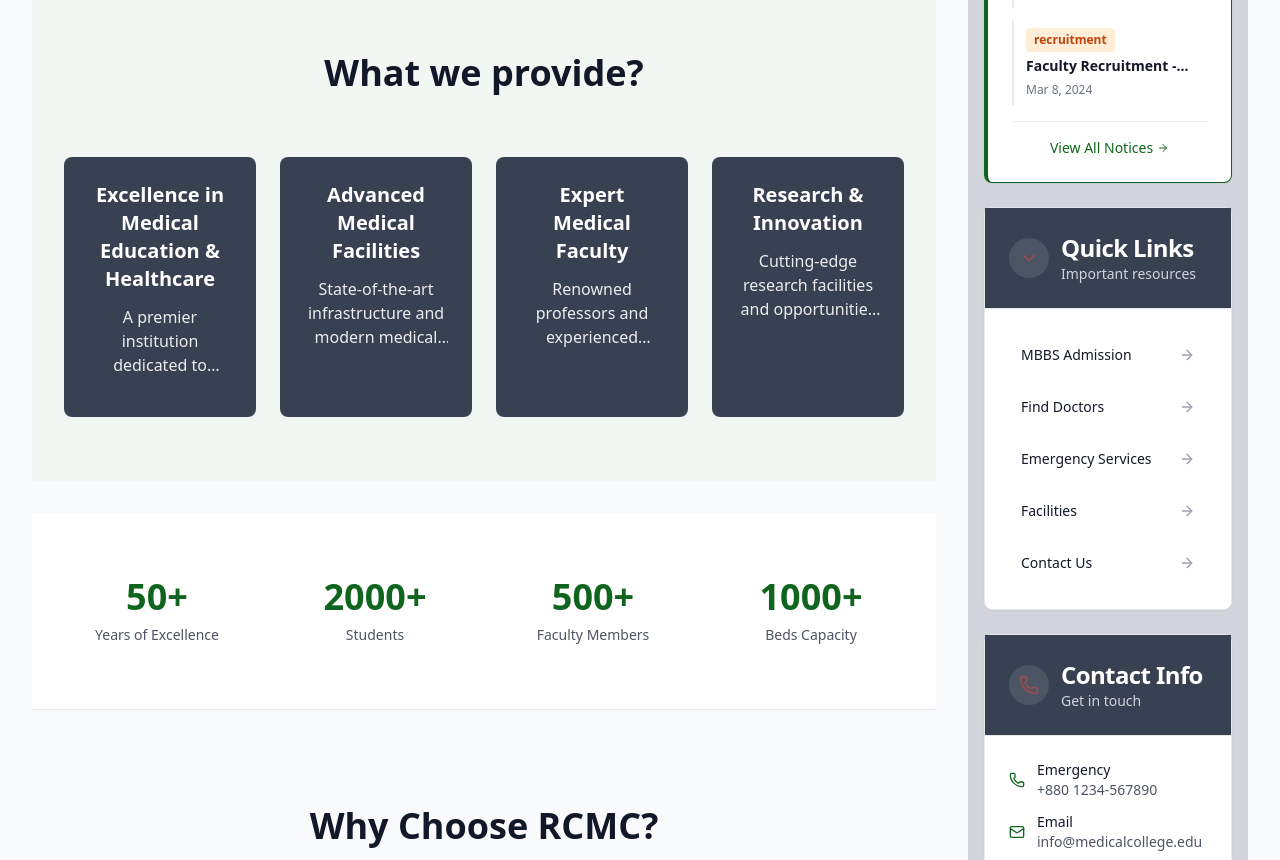
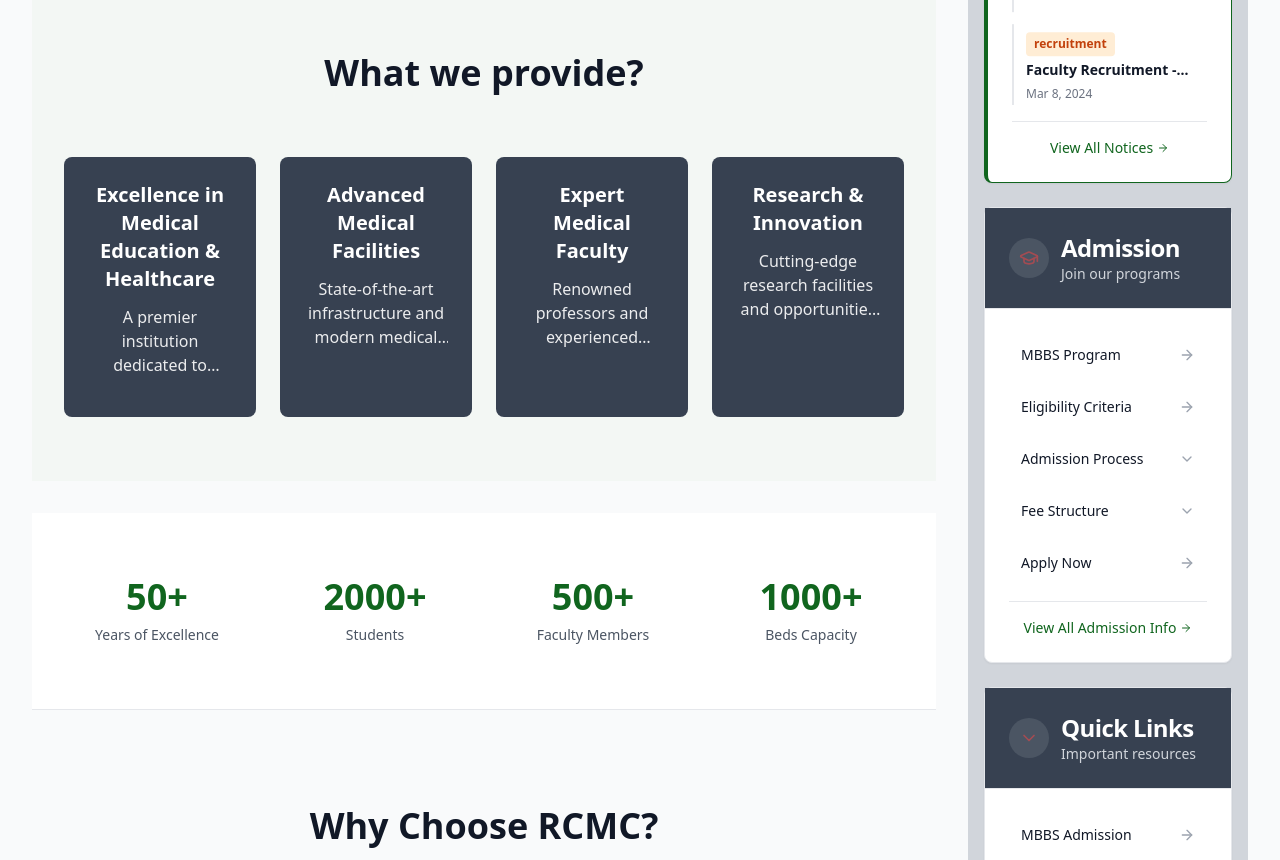
Before and after one commit to mkError420/Medical_college, a Next.js app: page / in a window 1280 px wide. Shown: the part 1940-2800 px from the top of the page. Built offline with nearby package versions, Linux system fonts and the light colour scheme.

Commit message:
widget design

```diff
--- a/src/app/page.tsx
+++ b/src/app/page.tsx
@@ -42,8 +42,27 @@ export default function Home() {
   const [currentSlide, setCurrentSlide] = useState(0)
   const [selectedMessage, setSelectedMessage] = useState<any>(null)
   const [mapZoom, setMapZoom] = useState(15)
+  const [isAdmissionDropdownOpen, setIsAdmissionDropdownOpen] = useState(false)
+  const [isFeeDropdownOpen, setIsFeeDropdownOpen] = useState(false)
 
   const messageData = [
+    {
+      id: 'chairman',
+      name: 'Prof. Dr. M. A. Karim',
+      position: 'Chairman',
+      image: 'https://images.unsplash.com/photo-1472099645785-5658abf4ff4e?w=100&h=100&fit=crop&crop=face&auto=format',
+      title: 'Chairman Message',
+      description: 'From the Chairman\'s Office',
+      content: `It is my privilege to lead this prestigious institution. Our commitment to academic excellence and healthcare innovation has positioned us as a leader in medical education.
+
+We strive to create an environment where students can flourish, research can thrive, and patients receive the highest quality care.
+
+Our vision is to be recognized globally as a center of excellence in medical education, research, and healthcare delivery. We are dedicated to fostering a culture of continuous improvement and innovation.
+
+Excellence in education, compassion in care.`,
+      quote: "Excellence in education, compassion in care.",
+      link: '/administration/ministry/management-committee'
+    },
     {
       id: 'md',
       name: 'Dr. A. H. M. Kamal',
@@ -59,23 +78,6 @@ Our mission is to nurture future healthcare professionals who will serve humanit
 
 Together, we heal, teach, and innovate for a healthier tomorrow.`,
       quote: "Together, we heal, teach, and innovate for a healthier tomorrow.",
-      link: '/administration/ministry/management-committee'
-    },
-    {
-      id: 'chairman',
-      name: 'Prof. Dr. M. A. Karim',
-      position: 'Chairman',
-      image: 'https://images.unsplash.com/photo-1472099645785-5658abf4ff4e?w=100&h=100&fit=crop&crop=face&auto=format',
-      title: 'Chairman Message',
-      description: 'From the Chairman\'s Office',
-      content: `It is my privilege to lead this prestigious institution. Our commitment to academic excellence and healthcare innovation has positioned us as a leader in medical education.
-
-We strive to create an environment where students can flourish, research can thrive, and patients receive the highest quality care.
-
-Our vision is to be recognized globally as a center of excellence in medical education, research, and healthcare delivery. We are dedicated to fostering a culture of continuous improvement and innovation.
-
-Excellence in education, compassion in care.`,
-      quote: "Excellence in education, compassion in care.",
       link: '/administration/ministry/management-committee'
     },
     {
@@ -457,108 +459,80 @@ Nurturing tomorrow's healthcare leaders today.`,
                   </p>
                 </div>
 
-                <div className="grid grid-cols-1 sm:grid-cols-2 lg:grid-cols-3 xl:grid-cols-3 2xl:grid-cols-4 gap-4 sm:gap-6 lg:gap-8">
-                  <Card className="hover:shadow-lg transition-shadow">
-                    <CardHeader>
-                      <div className="w-10 h-10 sm:w-12 sm:h-12 lg:w-16 lg:h-16 bg-primary/10 rounded-lg flex items-center justify-center mb-3 sm:mb-4">
-                        <GraduationCap className="h-5 w-5 sm:h-6 sm:w-6 lg:h-7 lg:w-7 text-primary" />
+                <div className="max-w-4xl mx-auto">
+                  <div className="space-y-8">
+                    <div className="flex items-start gap-6">
+                      <div className="w-12 h-12 bg-primary/10 rounded-lg flex items-center justify-center flex-shrink-0">
+                        <GraduationCap className="h-6 w-6 text-primary" />
                       </div>
-                      <CardTitle>Quality Education</CardTitle>
-                      <CardDescription>
+                      <div className="flex-1">
+                        <h3 className="text-xl font-semibold text-gray-900 mb-2">Quality Education</h3>
+                        <p className="text-gray-600 leading-relaxed">
                           Comprehensive MBBS program with modern curriculum and experienced faculty members dedicated to student success.
-                      </CardDescription>
-                    </CardHeader>
-                    <CardContent>
-                      <Link href="/admission/local" className="text-primary hover:text-primary-dark font-medium flex items-center">
-                        Learn more <ArrowRight className="ml-2 h-3 w-3 sm:h-4 sm:w-4" />
-                      </Link>
-                    </CardContent>
-                  </Card>
+                        </p>
+                      </div>
+                    </div>
 
-                  <Card className="hover:shadow-lg transition-shadow">
-                    <CardHeader>
-                      <div className="w-10 h-10 sm:w-12 sm:h-12 lg:w-16 lg:h-16 bg-primary/10 rounded-lg flex items-center justify-center mb-3 sm:mb-4">
-                        <Stethoscope className="h-5 w-5 sm:h-6 sm:w-6 lg:h-7 lg:w-7 text-primary" />
+                    <div className="flex items-start gap-6">
+                      <div className="w-12 h-12 bg-primary/10 rounded-lg flex items-center justify-center flex-shrink-0">
+                        <Stethoscope className="h-6 w-6 text-primary" />
                       </div>
-                      <CardTitle>Advanced Healthcare</CardTitle>
-                      <CardDescription>
+                      <div className="flex-1">
+                        <h3 className="text-xl font-semibold text-gray-900 mb-2">Advanced Healthcare</h3>
+                        <p className="text-gray-600 leading-relaxed">
                           State-of-the-art medical facilities providing comprehensive healthcare services across all major specialties.
-                      </CardDescription>
-                    </CardHeader>
-                    <CardContent>
-                      <Link href="/hospital" className="text-primary hover:text-primary-dark font-medium flex items-center">
-                        Learn more <ArrowRight className="ml-2 h-3 w-3 sm:h-4 sm:w-4" />
-                      </Link>
-                    </CardContent>
-                  </Card>
+                        </p>
+                      </div>
+                    </div>
 
-                  <Card className="hover:shadow-lg transition-shadow">
-                    <CardHeader>
-                      <div className="w-10 h-10 sm:w-12 sm:h-12 lg:w-16 lg:h-16 bg-primary/10 rounded-lg flex items-center justify-center mb-3 sm:mb-4">
-                        <Microscope className="h-5 w-5 sm:h-6 sm:w-6 lg:h-7 lg:w-7 text-primary" />
+                    <div className="flex items-start gap-6">
+                      <div className="w-12 h-12 bg-primary/10 rounded-lg flex items-center justify-center flex-shrink-0">
+                        <Microscope className="h-6 w-6 text-primary" />
                       </div>
-                      <CardTitle>Research Excellence</CardTitle>
-                      <CardDescription>
+                      <div className="flex-1">
+                        <h3 className="text-xl font-semibold text-gray-900 mb-2">Research Excellence</h3>
+                        <p className="text-gray-600 leading-relaxed">
                           Cutting-edge research facilities and opportunities for students and faculty to contribute to medical science.
-                      </CardDescription>
-                    </CardHeader>
-                    <CardContent>
-                      <Link href="/medical-education" className="text-primary hover:text-primary-dark font-medium flex items-center">
-                        Learn more <ArrowRight className="ml-2 h-3 w-3 sm:h-4 sm:w-4" />
-                      </Link>
-                    </CardContent>
-                  </Card>
+                        </p>
+                      </div>
+                    </div>
 
-                  <Card className="hover:shadow-lg transition-shadow">
-                    <CardHeader>
-                      <div className="w-10 h-10 sm:w-12 sm:h-12 lg:w-16 lg:h-16 bg-primary/10 rounded-lg flex items-center justify-center mb-3 sm:mb-4">
-                        <Building className="h-5 w-5 sm:h-6 sm:w-6 lg:h-7 lg:w-7 text-primary" />
+                    <div className="flex items-start gap-6">
+                      <div className="w-12 h-12 bg-primary/10 rounded-lg flex items-center justify-center flex-shrink-0">
+                        <Building className="h-6 w-6 text-primary" />
                       </div>
-                      <CardTitle>Modern Facilities</CardTitle>
-                      <CardDescription>
+                      <div className="flex-1">
+                        <h3 className="text-xl font-semibold text-gray-900 mb-2">Modern Facilities</h3>
+                        <p className="text-gray-600 leading-relaxed">
                           Well-equipped laboratories, modern classrooms, digital library, and comfortable hostel facilities.
-                      </CardDescription>
-                    </CardHeader>
-                    <CardContent>
-                      <Link href="/facilities" className="text-primary hover:text-primary-dark font-medium flex items-center">
-                        Learn more <ArrowRight className="ml-2 h-3 w-3 sm:h-4 sm:w-4" />
-                      </Link>
-                    </CardContent>
-                  </Card>
+                        </p>
+                      </div>
+                    </div>
 
-                  <Card className="hover:shadow-lg transition-shadow">
-                    <CardHeader>
-                      <div className="w-10 h-10 sm:w-12 sm:h-12 lg:w-16 lg:h-16 bg-primary/10 rounded-lg flex items-center justify-center mb-3 sm:mb-4">
-                        <Users className="h-5 w-5 sm:h-6 sm:w-6 lg:h-7 lg:w-7 text-primary" />
+                    <div className="flex items-start gap-6">
+                      <div className="w-12 h-12 bg-primary/10 rounded-lg flex items-center justify-center flex-shrink-0">
+                        <Users className="h-6 w-6 text-primary" />
                       </div>
-                      <CardTitle>Expert Faculty</CardTitle>
-                      <CardDescription>
+                      <div className="flex-1">
+                        <h3 className="text-xl font-semibold text-gray-900 mb-2">Expert Faculty</h3>
+                        <p className="text-gray-600 leading-relaxed">
                           Renowned professors and medical practitioners with extensive clinical and teaching experience.
-                      </CardDescription>
-                    </CardHeader>
-                    <CardContent>
-                      <Link href="/hospital/doctors" className="text-primary hover:text-primary-dark font-medium flex items-center">
-                        Learn more <ArrowRight className="ml-2 h-3 w-3 sm:h-4 sm:w-4" />
-                      </Link>
-                    </CardContent>
-                  </Card>
+                        </p>
+                      </div>
+                    </div>
 
-                  <Card className="hover:shadow-lg transition-shadow">
-                    <CardHeader>
-                      <div className="w-10 h-10 sm:w-12 sm:h-12 lg:w-16 lg:h-16 bg-primary/10 rounded-lg flex items-center justify-center mb-3 sm:mb-4">
-                        <Heart className="h-5 w-5 sm:h-6 sm:w-6 lg:h-7 lg:w-7 text-primary" />
+                    <div className="flex items-start gap-6">
+                      <div className="w-12 h-12 bg-primary/10 rounded-lg flex items-center justify-center flex-shrink-0">
+                        <Heart className="h-6 w-6 text-primary" />
                       </div>
-                      <CardTitle>Patient Care</CardTitle>
-                      <CardDescription>
+                      <div className="flex-1">
+                        <h3 className="text-xl font-semibold text-gray-900 mb-2">Patient Care</h3>
+                        <p className="text-gray-600 leading-relaxed">
                           Compassionate healthcare services with focus on patient wellness and community health programs.
-                      </CardDescription>
-                    </CardHeader>
-                    <CardContent>
-                      <Link href="/hospital/emergency" className="text-primary hover:text-primary-dark font-medium flex items-center">
-                        Learn more <ArrowRight className="ml-2 h-3 w-3 sm:h-4 sm:w-4" />
-                      </Link>
-                    </CardContent>
-                  </Card>
+                        </p>
+                      </div>
+                    </div>
+                  </div>
                 </div>
               </div>
             </section>
@@ -761,7 +735,24 @@ Nurturing tomorrow's healthcare leaders today.`,
               <Card className="bg-white border-l-4 border-primary lg:order-2 order-1 hidden lg:block">
                 <CardContent className="p-4">
                   <div className="space-y-4">
-                    {/* First Image - Managing Director */}
+                    {/* First Image - Chairman */}
+                    <div className="relative overflow-hidden rounded-lg">
+                      <img
+                        src="https://picsum.photos/seed/businesswoman-formal/400/250.jpg"
+                        alt="Chairman - Female Professional"
+                        className="w-full h-40 sm:h-48 lg:h-56 object-cover rounded-lg"
+                        onError={(e) => { e.currentTarget.src = 'https://picsum.photos/seed/professional-woman-formal/400/250.jpg' }}
+                      />
+                      <div className="absolute inset-0 bg-gradient-to-t from-black/50 via-transparent to-transparent"></div>
+                    </div>
+                    {/* Text Outside Image */}
+                    <div className="mt-4">
+                      <p className="text-white font-semibold text-sm bg-black/50 px-3 py-2 rounded-lg inline-block">
+                        Chairman
+                      </p>
+                    </div>
+
+                    {/* Second Image - Managing Director */}
                     <div className="relative overflow-hidden rounded-lg">
                       <img
                         src="https://picsum.photos/seed/businessman-formal/400/250.jpg"
@@ -775,23 +766,6 @@ Nurturing tomorrow's healthcare leaders today.`,
                     <div className="mt-4">
                       <p className="text-white font-semibold text-sm bg-black/50 px-3 py-2 rounded-lg inline-block">
                         Managing Director
-                      </p>
-                    </div>
-
-                    {/* Second Image - Chairman */}
-                    <div className="relative overflow-hidden rounded-lg">
-                      <img
-                        src="https://picsum.photos/seed/businesswoman-formal/400/250.jpg"
-                        alt="Chairman - Female Professional"
-                        className="w-full h-40 sm:h-48 lg:h-56 object-cover rounded-lg"
-                        onError={(e) => { e.currentTarget.src = 'https://picsum.photos/seed/professional-woman-formal/400/250.jpg' }}
-                      />
-                      <div className="absolute inset-0 bg-gradient-to-t from-black/50 via-transparent to-transparent"></div>
-                    </div>
-                    {/* Text Outside Image */}
-                    <div className="mt-4">
-                      <p className="text-white font-semibold text-sm bg-black/50 px-3 py-2 rounded-lg inline-block">
-                        Chairman
                       </p>
                     </div>
                   </div>
@@ -849,6 +823,112 @@ Nurturing tomorrow's healthcare leaders today.`,
                   <div className="mt-4 pt-4 border-t">
                     <Link href="/notice-board/overview" className="text-primary hover:text-primary-dark font-medium text-sm flex items-center justify-center">
                       View All Notices <ArrowRight className="ml-1 h-3 w-3" />
+                    </Link>
+                  </div>
+                </CardContent>
+              </Card>
+
+              {/* Admission Widget */}
+              <Card className="bg-white">
+                <CardHeader className="bg-gray-700 border-b">
+                  <div className="flex items-center gap-3">
+                    <div className="w-10 h-10 bg-gray-600 rounded-full flex items-center justify-center">
+                      <GraduationCap className="h-5 w-5 text-red-500 animate-pulse" />
+                    </div>
+                    <div>
+                      <CardTitle className="text-xl text-white">Admission</CardTitle>
+                      <CardDescription className="text-sm text-gray-300">Join our programs</CardDescription>
+                    </div>
+                  </div>
+                </CardHeader>
+                <CardContent className="p-4">
+                  <div className="space-y-2">
+                    <Link href="/admission/local/mbbs-info" className="block p-3 rounded-lg hover:bg-gray-50 transition-colors">
+                      <div className="flex items-center justify-between">
+                        <span className="text-sm font-medium text-gray-900">MBBS Program</span>
+                        <ArrowRight className="h-4 w-4 text-gray-400" />
+                      </div>
+                    </Link>
+                    <Link href="/admission/local/eligibility" className="block p-3 rounded-lg hover:bg-gray-50 transition-colors">
+                      <div className="flex items-center justify-between">
+                        <span className="text-sm font-medium text-gray-900">Eligibility Criteria</span>
+                        <ArrowRight className="h-4 w-4 text-gray-400" />
+                      </div>
+                    </Link>
+                    <div className="relative group"
+                      onMouseEnter={() => setIsAdmissionDropdownOpen(true)}
+                      onMouseLeave={() => setIsAdmissionDropdownOpen(false)}
+                      >
+                        <button
+                        onClick={() => setIsAdmissionDropdownOpen(!isAdmissionDropdownOpen)}
+                        className="block w-full p-3 rounded-lg hover:bg-gray-50 transition-colors text-left"
+                      >
+                        <div className="flex items-center justify-between">
+                          <span className="text-sm font-medium text-gray-900">Admission Process</span>
+                          <ChevronDown className={`h-4 w-4 text-gray-400 transition-transform duration-200 ${isAdmissionDropdownOpen ? 'rotate-180' : ''}`} />
+                        </div>
+                      </button>
+
+                      {/* Dropdown Content */}
+                      {isAdmissionDropdownOpen && (
+                        <div
+                          className="absolute top-full left-0 right-0 mt-1 bg-white rounded-lg shadow-xl border border-gray-200 z-50 min-w-[200px]"
+                          onMouseEnter={() => setIsAdmissionDropdownOpen(true)}
+                          onMouseLeave={() => setIsAdmissionDropdownOpen(false)}
+                        >
+                          <div className="py-2">
+                            <Link href="/admission/local/process" className="block px-4 py-2 text-sm text-gray-700 hover:bg-gray-100 transition-colors">
+                              Local Admission Process
+                            </Link>
+                            <Link href="/admission/foreign/process" className="block px-4 py-2 text-sm text-gray-700 hover:bg-gray-100 transition-colors">
+                              Foreign Admission Process
+                            </Link>
+                          </div>
+                        </div>
+                      )}
+                    </div>
+                    <div className="relative group"
+                      onMouseEnter={() => setIsFeeDropdownOpen(true)}
+                      onMouseLeave={() => setIsFeeDropdownOpen(false)}
+                      >
+                        <button
+                          onClick={() => setIsFeeDropdownOpen(!isFeeDropdownOpen)}
+                          className="block w-full p-3 rounded-lg hover:bg-gray-50 transition-colors text-left"
+                        >
+                          <div className="flex items-center justify-between">
+                            <span className="text-sm font-medium text-gray-900">Fee Structure</span>
+                            <ChevronDown className={`h-4 w-4 text-gray-400 transition-transform duration-200 ${isFeeDropdownOpen ? 'rotate-180' : ''}`} />
+                          </div>
+                        </button>
+
+                      {/* Dropdown Content */}
+                      {isFeeDropdownOpen && (
+                        <div
+                          className="absolute top-full left-0 right-0 mt-1 bg-white rounded-lg shadow-xl border border-gray-200 z-50 min-w-[200px]"
+                          onMouseEnter={() => setIsFeeDropdownOpen(true)}
+                          onMouseLeave={() => setIsFeeDropdownOpen(false)}
+                        >
+                          <div className="py-2">
+                            <Link href="/admission/local/fee-structure" className="block px-4 py-2 text-sm text-gray-700 hover:bg-gray-100 transition-colors">
+                              Local Fee Structure
+                            </Link>
+                            <Link href="/admission/foreign/fee-structure" className="block px-4 py-2 text-sm text-gray-700 hover:bg-gray-100 transition-colors">
+                              Foreign Fee Structure
+                            </Link>
+                          </div>
+                        </div>
+                      )}
+                    </div>
+                    <Link href="/admission/local" className="block p-3 rounded-lg hover:bg-gray-50 transition-colors">
+                      <div className="flex items-center justify-between">
+                        <span className="text-sm font-medium text-gray-900">Apply Now</span>
+                        <ArrowRight className="h-4 w-4 text-gray-400" />
+                      </div>
+                    </Link>
+                  </div>
+                  <div className="mt-4 pt-4 border-t">
+                    <Link href="/admission" className="text-primary hover:text-primary-dark font-medium text-sm flex items-center justify-center">
+                      View All Admission Info <ArrowRight className="ml-1 h-3 w-3" />
                     </Link>
                   </div>
                 </CardContent>
@@ -1001,9 +1081,14 @@ Nurturing tomorrow's healthcare leaders today.`,
                     </div>
                   </div>
                   <div className="mt-3">
-                    <Link href="/contact" className="text-primary hover:text-primary-dark font-medium text-sm flex items-center justify-center">
+                    <a
+                      href="https://www.google.com/maps/search/?api=1&query=Rangpur+Community+Medical+College+Hospital+Bangladesh"
+                      target="_blank"
+                      rel="noopener noreferrer"
+                      className="text-primary hover:text-primary-dark font-medium text-sm flex items-center justify-center"
+                    >
                       Get Directions <ArrowRight className="ml-1 h-3 w-3" />
-                    </Link>
+                    </a>
                   </div>
                 </CardContent>
               </Card>
@@ -1023,10 +1108,16 @@ Nurturing tomorrow's healthcare leaders today.`,
                 <Phone className="h-4 w-4 sm:h-5 sm:w-5 md:h-6 md:w-6 flex-shrink-0" />
                 <span className="text-lg sm:text-xl md:text-2xl font-bold">+880 1234-567890</span>
               </a>
+              <a
+                href="https://www.google.com/maps/search/?api=1&query=Rangpur+Community+Medical+College+Hospital+Bangladesh"
+                target="_blank"
+                rel="noopener noreferrer"
+              >
                 <Button size="lg" className="bg-white text-primary hover:bg-highlight">
                   <MapPin className="mr-2 h-4 w-4 sm:h-5 sm:w-5" />
                   Get Directions
                 </Button>
+              </a>
             </div>
           </div>
         </div>
```
Lines whose indentation alone changed are shown as unchanged.
